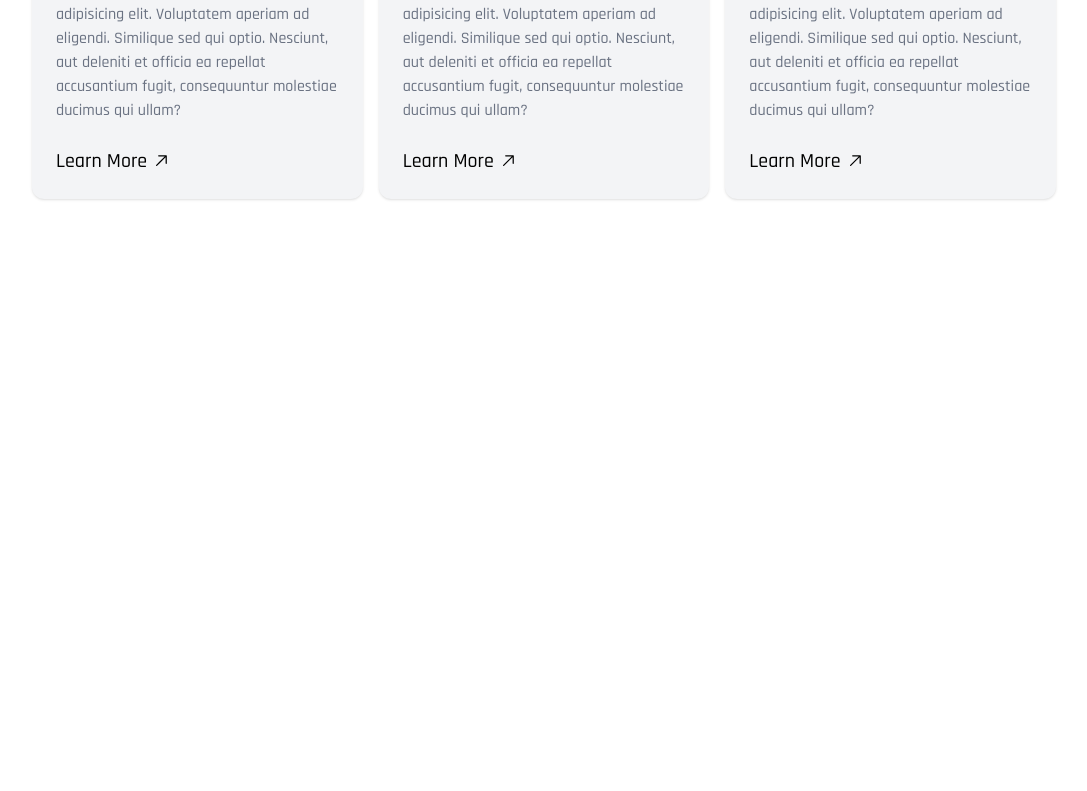
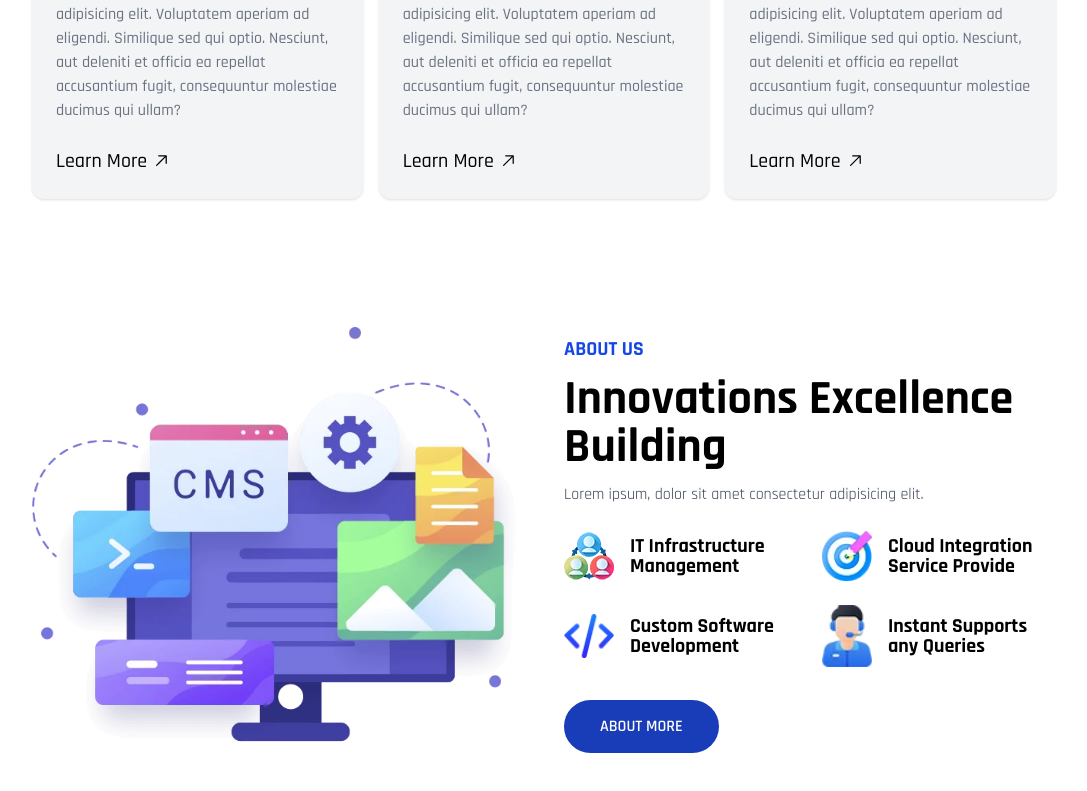
Before and after one commit to youssefatshan/CyberMoon, a Next.js app: page / in a window 1280 px wide. Shown: the part 1625-2416 px from the top of the page, without its empty margins (96-1183 px from the left). Before the commit the page ends 1888 px from the top, so only its background shows below. Built offline with nearby package versions, Linux system fonts and the light colour scheme.

Commit message:
About Section Added

```diff
--- /dev/null
+++ b/app/components/Home/About/About.tsx
@@ -0,0 +1,50 @@
+import Image from 'next/image'
+import React from 'react'
+
+const About = () => {
+  return (
+    <div className='pt-16 pb-16'>
+      <div className='w-[80%] mx-auto grid grid-cols-1 lg:grid-cols-2 gap-10 items-center'>
+        {/* Image content */}
+        <div>
+            <Image src="/assets/images/about.png" alt="image" width={700} height={700}/>
+        </div>
+        {/* Text Content */}
+        <div>
+            <p className='text-sm sm:text-base md:text-xl font-bold text-blue-700 dark:text-pink-500 uppercase'>
+                About Us
+            </p>
+            <h1 className='text-2xl md:text-3xl lg:text-5xl mt-3 font-bold leading-[1.8rem] md:leading-[3rem]'>Innovations Excellence Building</h1>
+            <p className='mt-3 text-gray-700 dark:text-gray-300'>
+                Lorem ipsum, dolor sit amet consectetur adipisicing elit.
+            </p>
+            <div className='mt-6 grid grid-cols-1 sm:grid-cols-2 gap-6 items-center'>
+                <div className='flex items-center gap-4'>
+                    <Image src="/assets/images/a1.png" alt='icon' width={50} height={50} />
+                    <h1 className='text-lg sm:text-xl font-bold leading-5'>IT Infrastructure <br/>Management</h1>
+                </div>
+                <div className='flex items-center gap-4'>
+                    <Image src="/assets/images/a2.png" alt='icon' width={50} height={50} />
+                    <h1 className='text-lg sm:text-xl font-bold leading-5'>Cloud Integration <br/> Service Provide</h1>
+                </div>
+            </div>
+            <div className='mt-6 grid grid-cols-1 sm:grid-cols-2 gap-6 items-center'>
+                <div className='flex items-center gap-4'>
+                    <Image src="/assets/images/a3.png" alt='icon' width={50} height={50} />
+                    <h1 className='text-lg sm:text-xl font-bold leading-5'>Custom Software <br/>Development</h1>
+                </div>
+                <div className='flex items-center gap-4'>
+                    <Image src="/assets/images/a4.png" alt='icon' width={50} height={50} />
+                    <h1 className='text-lg sm:text-xl font-bold leading-5'>Instant Supports <br/>any Queries</h1>
+                </div>
+            </div>
+            <div className='mt-12'>
+                <a href="#_" className='w-full py-4 text-base text-center text-white transition-colors font-semibold duration-300 bg-blue-800 rounded-full uppercase hover:bg-blue-900 ease px-9 md:w-auto'>About More</a>
+            </div>
+        </div>
+      </div>
+    </div>
+  )
+}
+
+export default About;
--- a/app/components/Home/Hero/Hero.tsx
+++ b/app/components/Home/Hero/Hero.tsx
@@ -17,7 +17,7 @@
                 </p>
                 {/* Button */}
                 <a
-                    href='w'
+                    href='#_'
                     className='relative inline-flex mt-8 items-center justify-start px-6 py-3 overflow-hidden font-medium transition-all bg-white rounded hover:bg-white group'>
                         <span className='w-48 h-48 rounded rotate-[-40deg] bg-purple-600 absolute bottom-0 left-0 -translate-x-full ease-out duration-500 transition-all translate-y-full mb-9 ml-9 group-hover:ml-0 group-hover:mb-32 group-hover:translate-x-0'></span>
                         <span className='relative w-full text-left font-bold text-black transition-colors duration-300 ease-in-out group-hover:text-white'>Discover Mover</span>
--- a/app/components/Home/Home.tsx
+++ b/app/components/Home/Home.tsx
@@ -1,12 +1,14 @@
 import React from 'react'
 import Hero from './Hero/Hero'
 import Services from './Services/Services'
+import About from './About/About'
 
 const Home = () => {
   return (
     <div className='overflow-hidden'>
       <Hero />
       <Services />
+      <About />
     </div>
   )
 }
--- a/app/components/Home/Services/Services.tsx
+++ b/app/components/Home/Services/Services.tsx
@@ -16,7 +16,7 @@
             </h1>
           </div>
           <div className="lg:ml-auto">
-            <a href="#" className="w-full py-4 text-base sm:text-lg md:text-xl text-center text-white transition-colors font-semibold duration-300 bg-blue-800 rounded-full uppercase hover:bg-blue-900 ease px-9 md:w-auto">
+            <a href="#_" className="w-full py-4 text-base sm:text-lg md:text-xl text-center text-white transition-colors font-semibold duration-300 bg-blue-800 rounded-full uppercase hover:bg-blue-900 ease px-9 md:w-auto">
                 All Services
             </a>
           </div>
```
